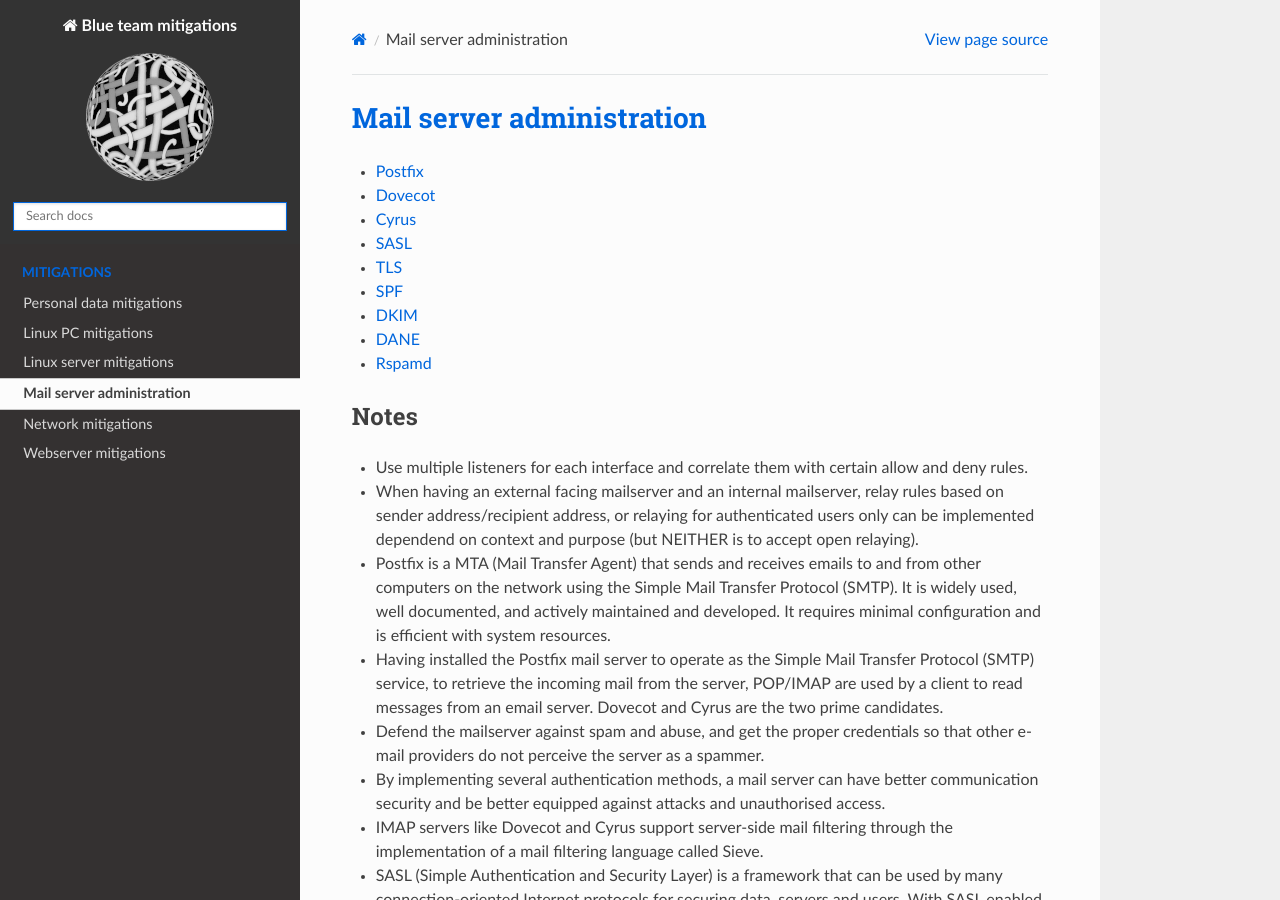
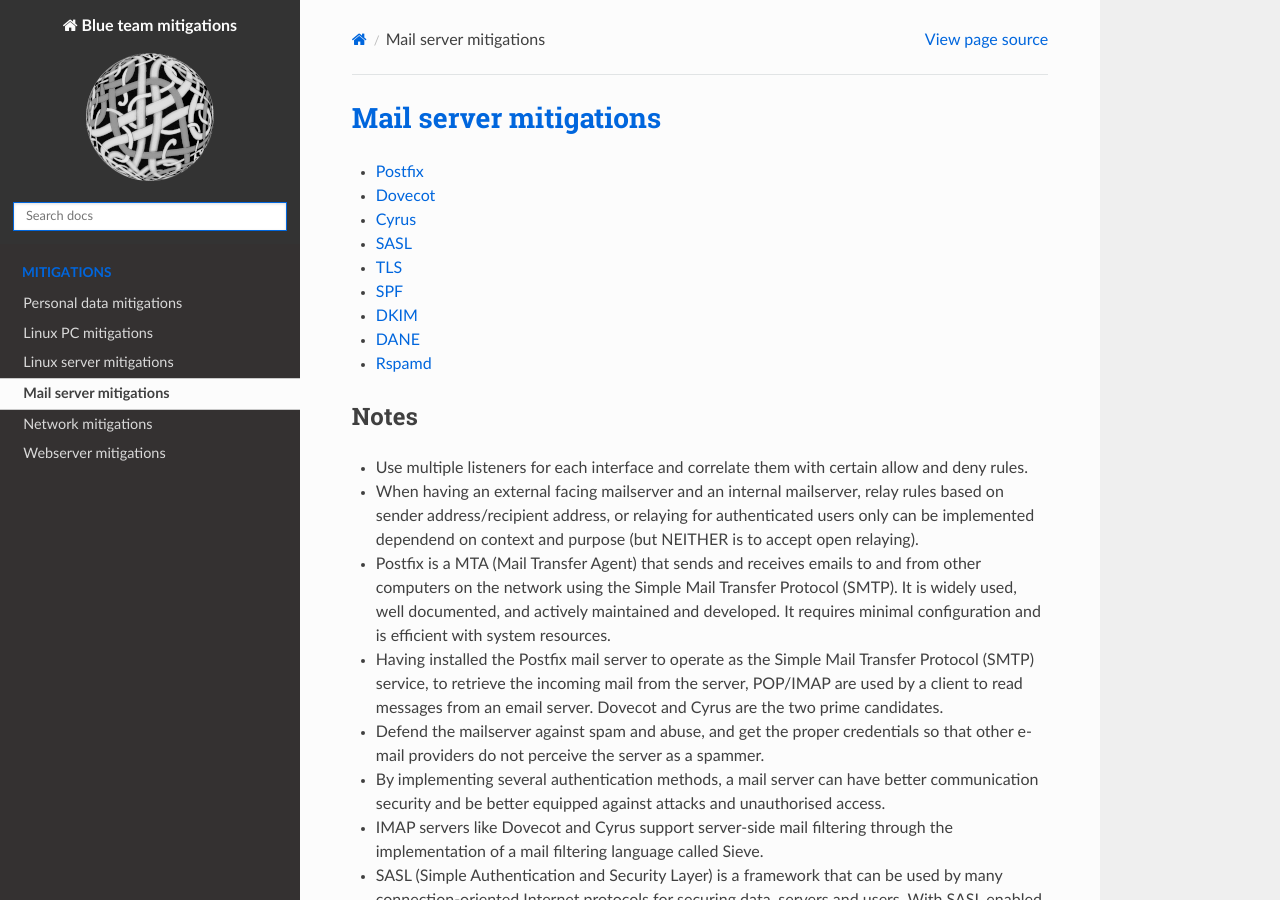
Before and after one commit to tymyrddin/mitigations, a Sphinx documentation site: the page built from source/docs/mailserver-mitigations.md, in a window 1280 px wide and 900 px high. Built offline with Sphinx 7.4.7 and the Read the Docs theme 2.0.0, drawn with Linux system fonts in a browser that asks for light colours.

Commit message:
Refactoring mitigations

```diff
--- a/source/docs/mailserver-mitigations.md
+++ b/source/docs/mailserver-mitigations.md
@@ -1,4 +1,4 @@
-# Mail server administration
+# Mail server mitigations
 
 * [Postfix](https://tymyrddin.github.io/mailserver-mitigations/docs/Postfix.html)
 * [Dovecot](https://tymyrddin.github.io/mailserver-mitigations/docs/Dovecot.html)
```
